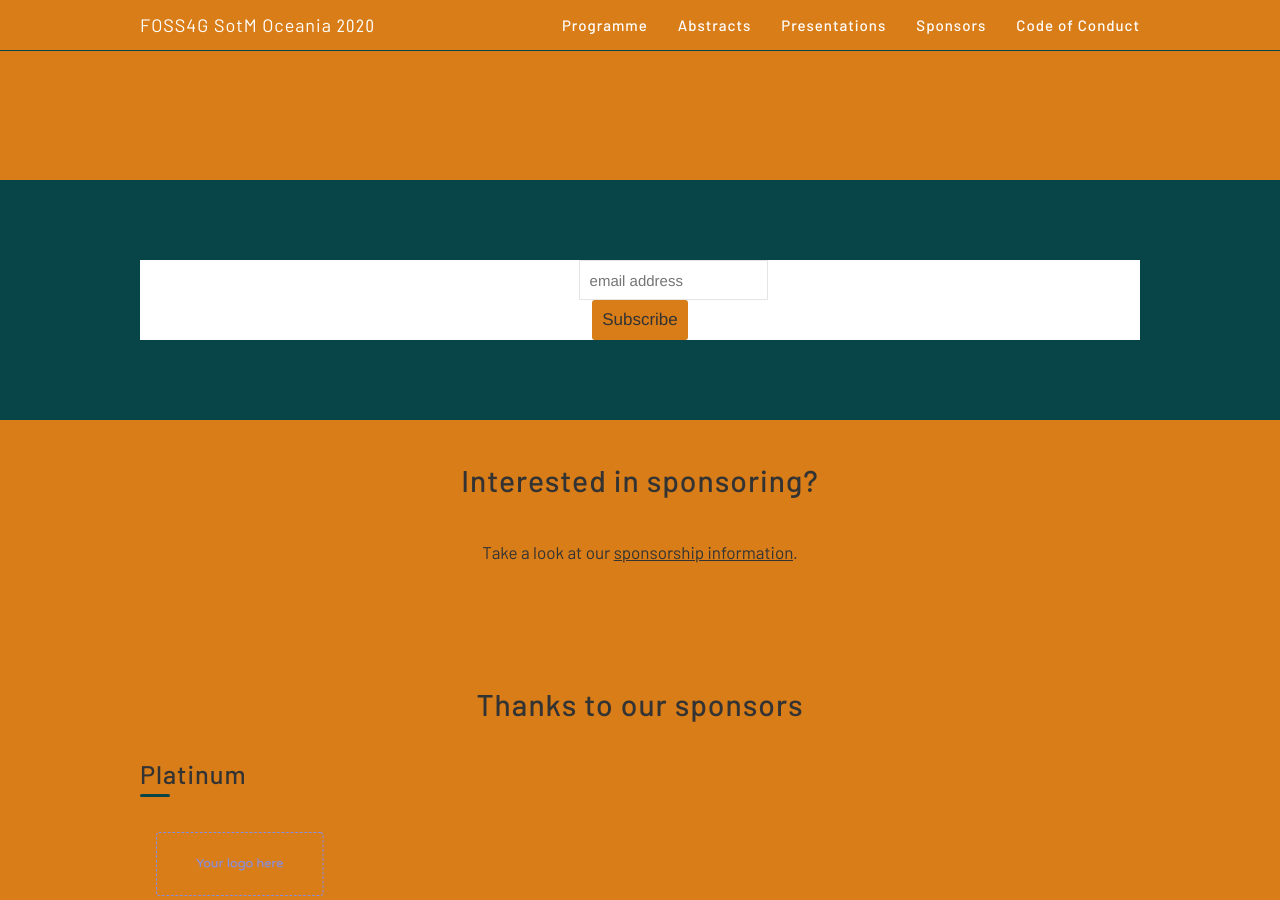
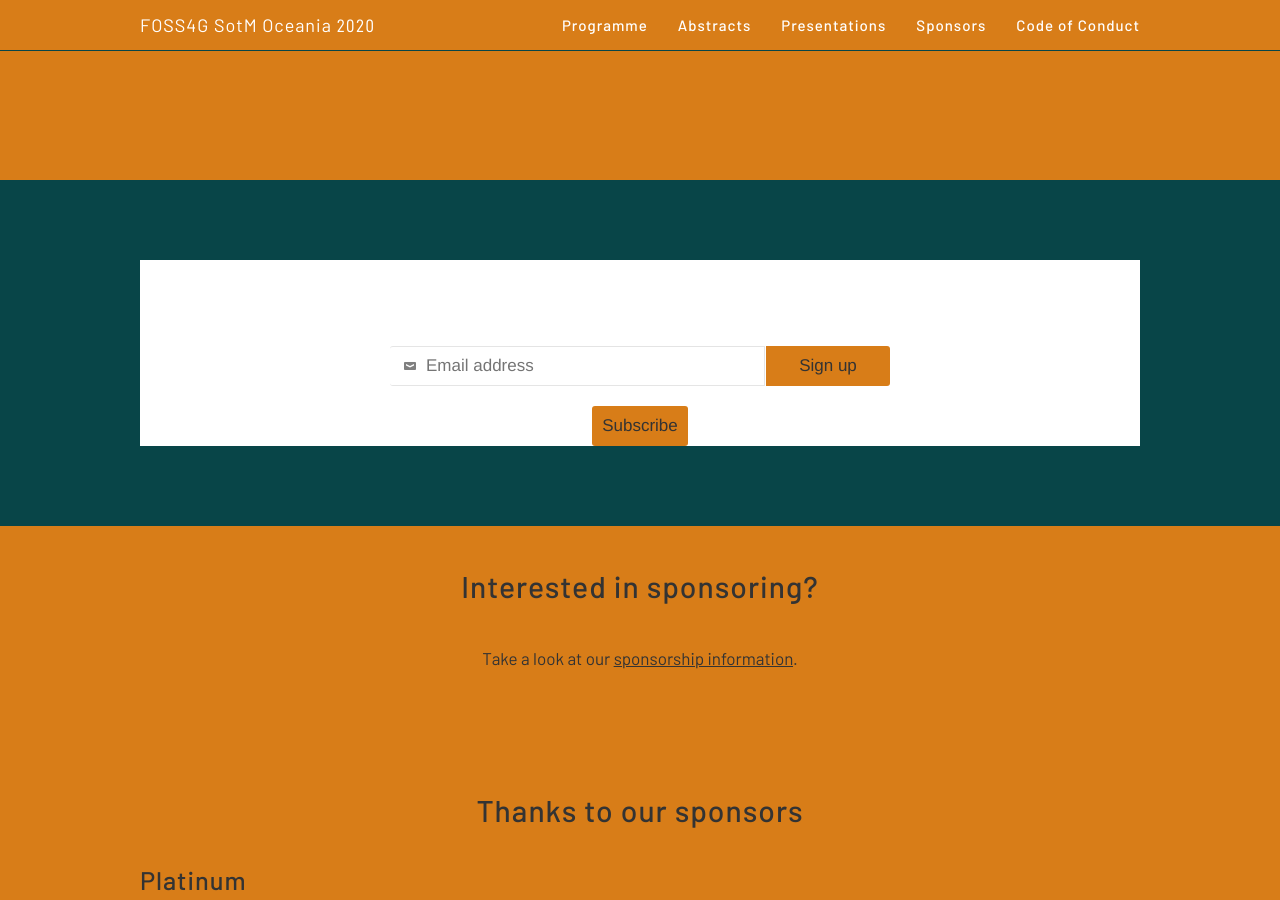
Before and after one commit to osgeo-oceania/foss4g-sotm-oceania-2020, a Jekyll site: the page built from index.html, in a window 1280 px wide and 900 px high, scrolled down 1420 px. Built offline with Jekyll 4.4.1, drawn with Linux system fonts in a browser that asks for light colours; comment, search, counter and statistics services are not loaded.

Commit message:
Update newsletter.html

```diff
--- a/_includes/newsletter.html
+++ b/_includes/newsletter.html
@@ -11,8 +11,19 @@
 <div id="mc_embed_signup">
 <form action="https://foss4g-oceania.us17.list-manage.com/subscribe/post?u=26f3c80da46835144592b59b6&amp;id=3d38178ba0" method="post" id="mc-embedded-subscribe-form" name="mc-embedded-subscribe-form" class="validate" target="_blank" novalidate>
     <div id="mc_embed_signup_scroll">
-	<label for="mce-EMAIL">Subscribe</label>
-	<input type="email" value="" name="EMAIL" class="email" id="mce-EMAIL" placeholder="email address" required>
+    <i class="fa fa-2x fa-fw fa-newspaper-o"></i>
+	<h1>Sign up for event updates</h1>
+	<p class="col8 margin2 space-top1 pad4x">
+		<!--Registration is opening soon. -->
+		Get updates in time and more.
+	</p>
+<div class="mc-field-group clearfix pad2y space-top2">
+	<fieldset class="clearfix input-pill col6 margin3 margin3r pill with-icon space-bottom2">
+	 	 <span class="icon mail quiet"></span>
+		<input type="email" value="" name="EMAIL" id="mce-EMAIL" placeholder="Email address" class="col9 required studio-signup required email">
+		<input type="submit" value="Sign up" name="subscribe" id="mc-embedded-subscribe"  class="col3 button">
+	</fieldset>
+</div>
     <!-- real people should not fill this in and expect good things - do not remove this or risk form bot signups-->
     <div style="position: absolute; left: -5000px;" aria-hidden="true"><input type="text" name="b_26f3c80da46835144592b59b6_3d38178ba0" tabindex="-1" value=""></div>
     <div class="clear"><input type="submit" value="Subscribe" name="subscribe" id="mc-embedded-subscribe" class="button"></div>
```
